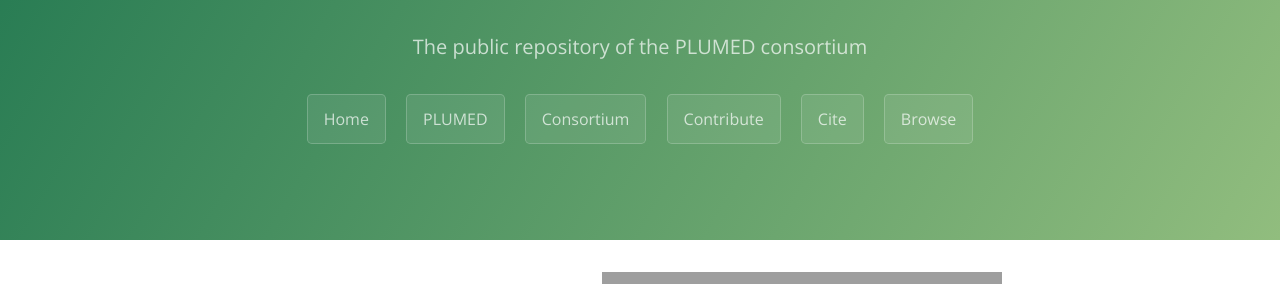
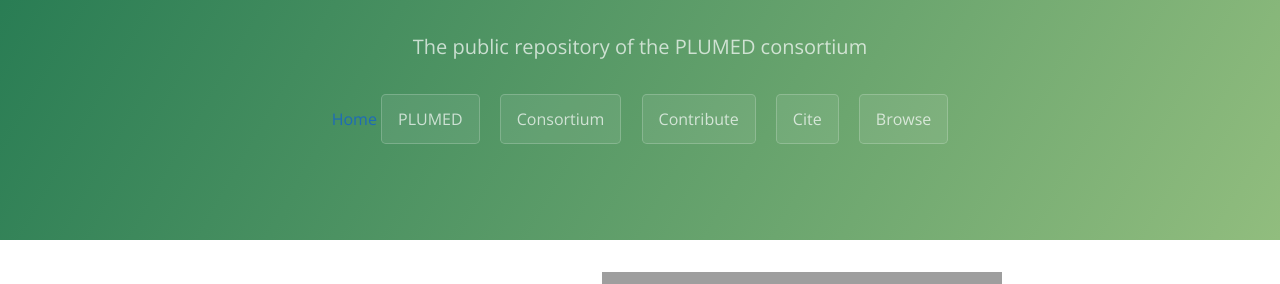
Before and after one commit to spiwokv/plumed-nest-test, a Jekyll site: the page built from README.md, in a window 1280 px wide. Shown: the part 292-576 px from the top of the page. Built offline with Jekyll 4.4.1, drawn with Linux system fonts in a browser that asks for light colours; our own code applies the rules of GitHub Pages for plain Markdown files.

Commit message:
Update default.html

```diff
--- a/_layouts/default.html
+++ b/_layouts/default.html
@@ -24,7 +24,11 @@
       <h1 class="project-name">{{ site.title }}</h1>
       <h2 class="project-tagline">The public repository of the PLUMED consortium</h2>
       {% for item in site.data.navigation.pages %}
+        {% if page.url == item.url %}
+        <a href="{{ site.baseurl }}{{ item.url }}" class="btn2">{{ item.title }}</a>
+        {% else %}
         <a href="{{ site.baseurl }}{{ item.url }}" class="btn">{{ item.title }}</a>
+        {% endif %}
       {% endfor %}
     </section>
 
```
